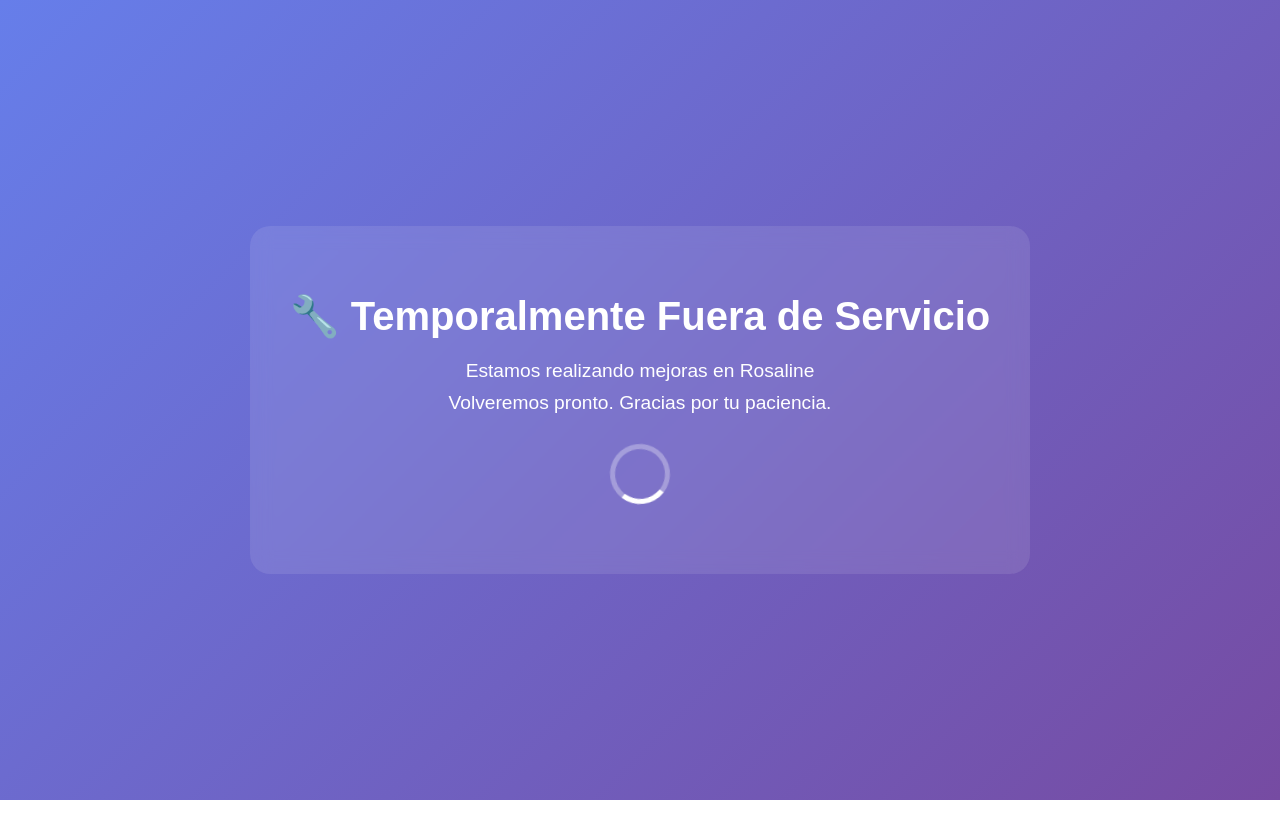
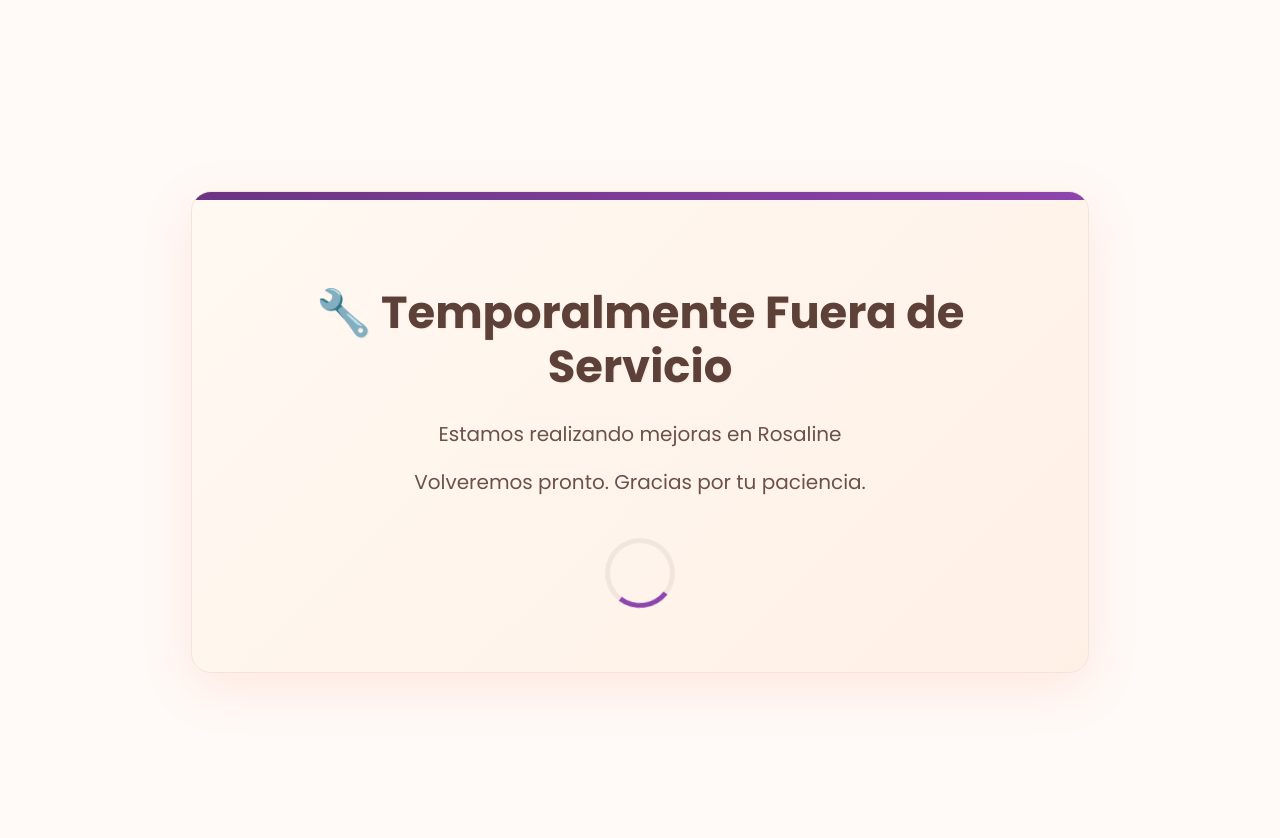
Before and after one commit to jbeleno/front_rosaline, a React (Create React App) app in the folder front_gestion/: page / in a window 1280 px wide. Shown: the top 838 px of the page. Before the commit the page ends 800 px from the top, so only its background shows below. Built offline with nearby package versions, Linux system fonts and the light colour scheme.

Commit message:
temporalmente fuera de servicio

```diff
--- a/front_gestion/src/styles/Mantenimiento.css
+++ b/front_gestion/src/styles/Mantenimiento.css
@@ -3,36 +3,57 @@
   justify-content: center;
   align-items: center;
   min-height: 100vh;
-  background: linear-gradient(135deg, #667eea 0%, #764ba2 100%);
-  font-family: Arial, sans-serif;
+  background: #fffaf7;
+  font-family: 'Poppins', 'Segoe UI', sans-serif;
+  padding: 2rem 1.5rem;
 }
 
 .mantenimiento-content {
   text-align: center;
-  color: white;
-  padding: 40px;
-  background: rgba(255, 255, 255, 0.1);
+  max-width: 800px;
+  background: linear-gradient(135deg, #fff9f2 0%, #fff0e6 100%);
   border-radius: 20px;
-  backdrop-filter: blur(10px);
+  padding: 4rem 3rem;
+  box-shadow: 0 15px 50px rgba(255, 126, 95, 0.15);
+  position: relative;
+  overflow: hidden;
+  border: 1px solid #f0e6dd;
+}
+
+.mantenimiento-content::before {
+  content: '';
+  position: absolute;
+  top: 0;
+  left: 0;
+  right: 0;
+  height: 8px;
+  background: linear-gradient(90deg, #6C3483, #8E44AD);
 }
 
 .mantenimiento-content h1 {
-  font-size: 2.5rem;
-  margin-bottom: 20px;
+  color: #5d4037;
+  font-size: 2.8rem;
+  margin-bottom: 1.5rem;
+  font-weight: 700;
+  line-height: 1.2;
+  text-shadow: 1px 1px 2px rgba(0,0,0,0.05);
 }
 
 .mantenimiento-content p {
-  font-size: 1.2rem;
-  margin: 10px 0;
+  color: #5d4037;
+  font-size: 1.25rem;
+  line-height: 1.6;
+  margin: 1rem 0;
+  opacity: 0.9;
 }
 
 .loader {
-  margin: 30px auto;
-  border: 5px solid rgba(255, 255, 255, 0.3);
-  border-top: 5px solid white;
+  margin: 2.5rem auto 0;
+  border: 5px solid #f0e6dd;
+  border-top: 5px solid #8E44AD;
   border-radius: 50%;
-  width: 50px;
-  height: 50px;
+  width: 60px;
+  height: 60px;
   animation: spin 1s linear infinite;
 }
 
@@ -40,3 +61,18 @@
   0% { transform: rotate(0deg); }
   100% { transform: rotate(360deg); }
 }
+
+/* Responsive */
+@media (max-width: 768px) {
+  .mantenimiento-content {
+    padding: 3rem 2rem;
+  }
+
+  .mantenimiento-content h1 {
+    font-size: 2.2rem;
+  }
+
+  .mantenimiento-content p {
+    font-size: 1.1rem;
+  }
+}
```
